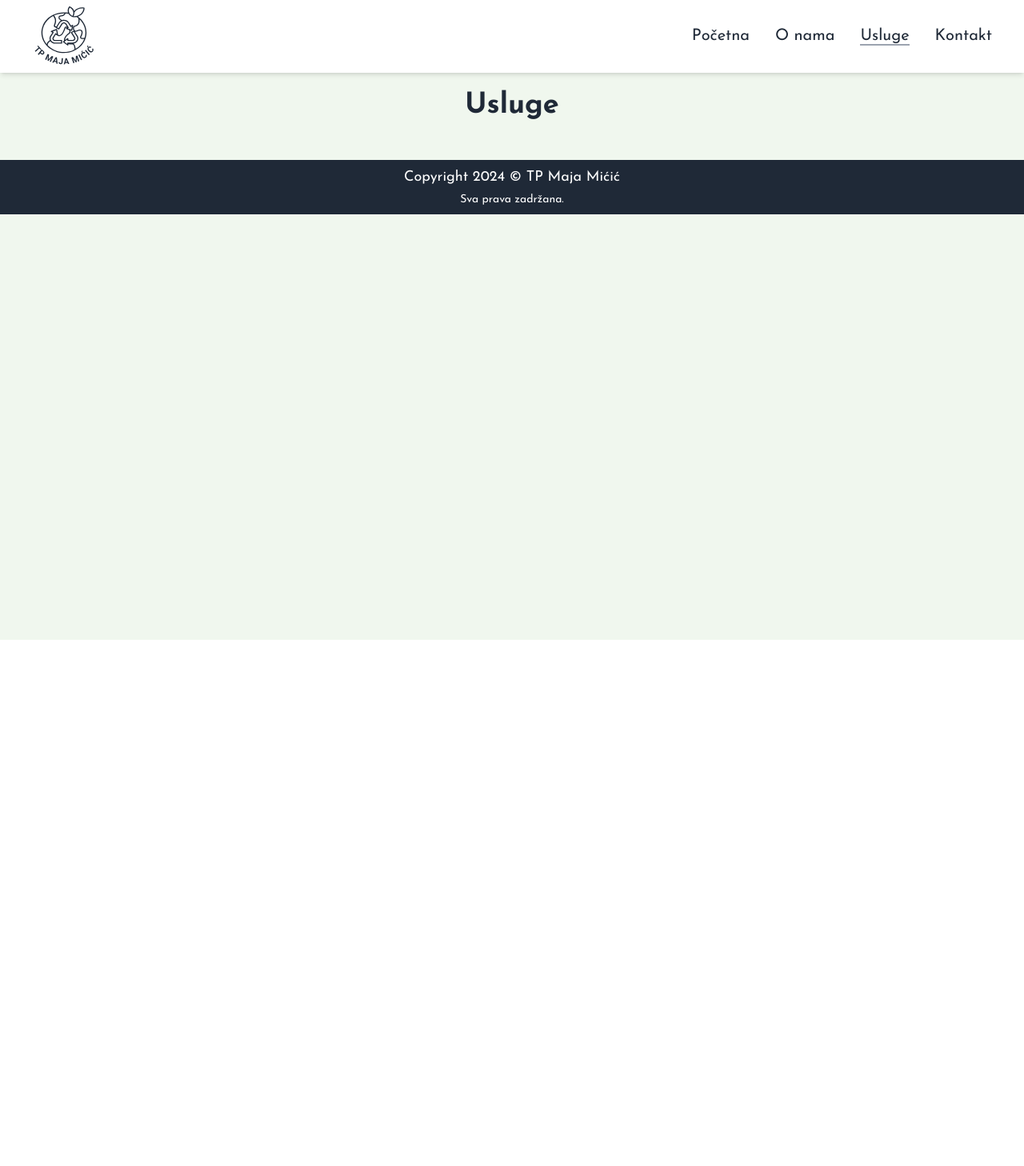
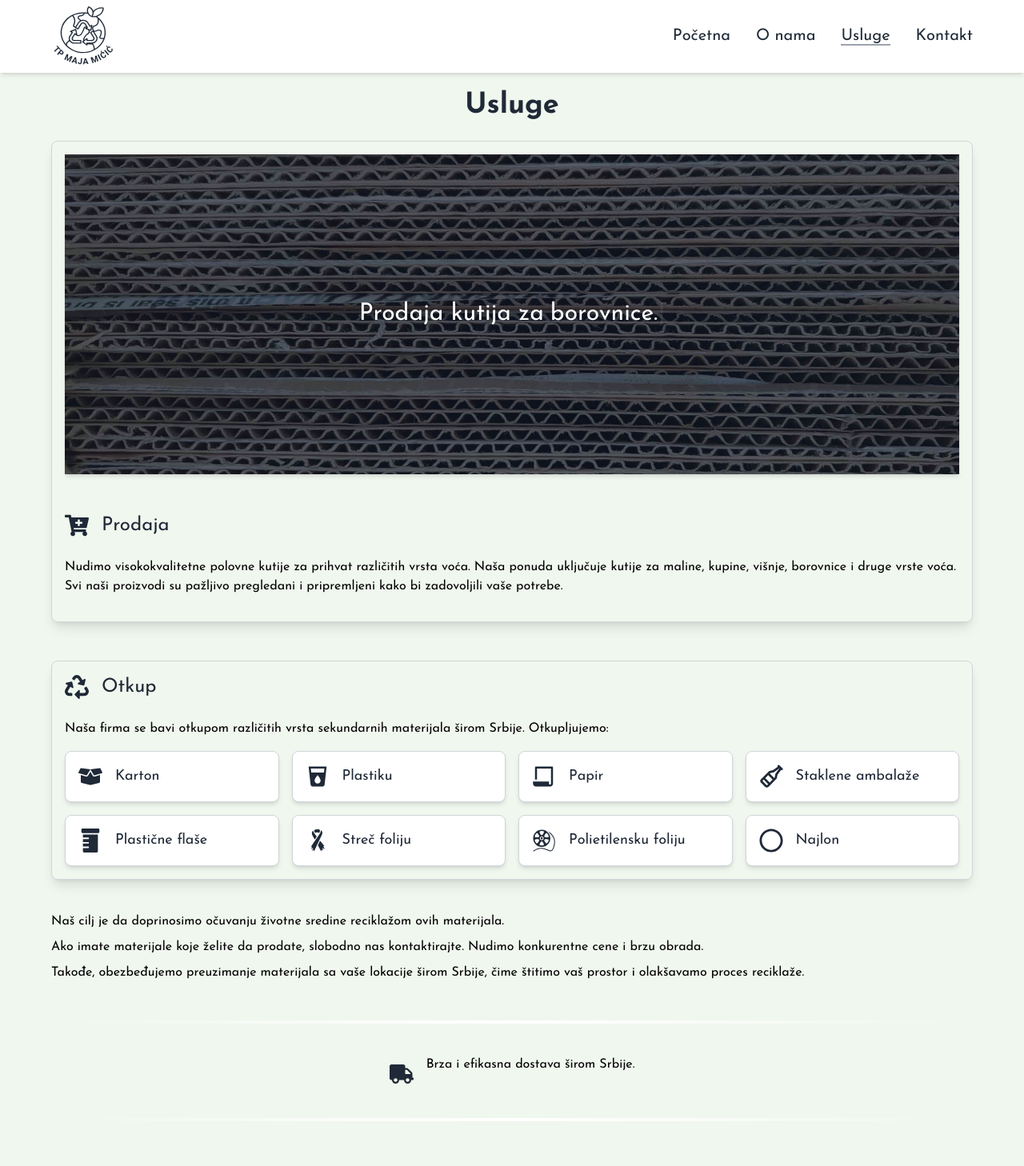
Before and after one commit to mrti00/tpmajamicic, a React (Vite) app: page /usluge in a window 1280 px wide. Shown: the top 1458 px of the page at 80% size. Before the commit the page ends 800 px from the top, so only its background shows below. Built offline with nearby package versions, Linux system fonts and the light colour scheme; a web font is replaced by a local one.

Commit message:
Final Version

```diff
--- a/index.html
+++ b/index.html
@@ -9,7 +9,7 @@
     />
     <meta
       name="keywords"
-      content="sekundarne sirovine, reciklaza, otkup sekundarnih sirovina, papir, plastika, metal, karton, pozega, najlon, kese, otpad, zapadna srbija, kutije, kartonske kutije, staklo, tpmajamicic, tp maja micic"
+      content="sekundarne sirovine, reciklaza, otkup sekundarnih sirovina, papir, plastika, karton, pozega, najlon, otpad, zapadna srbija, kutije, kartonske kutije, polietilonska folija, strec folija, plasticne flase, staklene ambalaze, tpmajamicic, tp maja micic"
     />
 
     <meta property="og:title" content="TP Maja Mićić" />
--- a/package.json
+++ b/package.json
@@ -16,8 +16,10 @@
     "emailjs-com": "^3.2.0",
     "leaflet": "^1.9.4",
     "react": "^18.3.1",
+    "react-countup": "^6.5.3",
     "react-dom": "^18.3.1",
     "react-icons": "^5.2.1",
+    "react-intersection-observer": "^9.13.0",
     "react-leaflet": "^4.2.1",
     "react-router-dom": "^6.26.0",
     "react-typed": "^2.0.12",
--- a/src/App.jsx
+++ b/src/App.jsx
@@ -12,9 +12,9 @@ function App() {
   return (
     <Router>
       <div className="bg-[#F0F7EE] min-h-screen">
+        <ScrollToTop />
         <Header />
-        <ScrollToTop />
-        <div className="pt-28 max-w-7xl mx-auto px-4 md:px-6 lg:px-8 xl:px-10">
+        <div className="pt-28 max-w-full mx-auto px-4 md:px-5 lg:px-16 ">
           <Routes>
             <Route path="/" element={<Pocetna />} />
             <Route path="/o-nama" element={<ONama />} />
--- a/src/components/Faq.jsx
+++ b/src/components/Faq.jsx
@@ -12,12 +12,12 @@ function Faq() {
     {
       question: "Šta je reciklaža sekundarnih sirovina?",
       answer:
-        "Reciklaža sekundarnih sirovina uključuje proces obrade materijala koji bi inače završio na deponijama. To obuhvata materijale poput kartona, plastike, papira, metala i stakla, koji se obrađuju i ponovo koriste u proizvodnji novih proizvoda.",
+        "Reciklaža sekundarnih sirovina uključuje proces obrade materijala koji bi inače završio na deponijama. To obuhvata materijal koji se obrađuje i ponovo koristi u proizvodnji novih proizvoda.",
     },
     {
       question: "Koje vrste materijala prihvatate?",
       answer:
-        "Prihvatamo širok spektar materijala, uključujući karton, plastiku, papir, metal i staklo. Naša svrha je da produžimo životni vek ovih materijala i smanjimo njihov uticaj na životnu sredinu.",
+        "Prihvatamo širok spektar materijala, uključujući karton, plastiku, papir, staklene ambalaže, plastične flaše, streč foliju, polietilensku foliju i najlon. Naša svrha je da produžimo životni vek ovih materijala i smanjimo njihov uticaj na životnu sredinu.",
     },
     {
       question: "Kako mogu da stupim u kontakt sa vama?",
--- a/src/components/Header.jsx
+++ b/src/components/Header.jsx
@@ -39,8 +39,8 @@ function Header() {
 
   return (
     <header className="shadow-md w-full fixed top-0 left-0 bg-white z-50 ">
-      <div className="max-w-7xl mx-auto px-4 md:px-6 lg:px-8 xl:px-10 py-2 relative">
-        <div className="md:flex items-center justify-between">
+      <div className="max-w-full mx-auto px-4 md:px-5 lg:px-16 py-2 relative">
+        <div className="md:flex items-center justify-between ">
           <img
             onClick={scrollToTop}
             src={logo}
--- a/src/pages/Pocetna.jsx
+++ b/src/pages/Pocetna.jsx
@@ -4,13 +4,12 @@ import { BsStopwatch } from "react-icons/bs";
 import { GiMoneyStack } from "react-icons/gi";
 import { FaRecycle } from "react-icons/fa";
 import { GoRocket } from "react-icons/go";
-import Faq from "../components/Faq";
 
 function Pocetna() {
   return (
     <main>
       <section>
-        <div className="relative w-full h-[calc(90vh-4rem)] overflow-hidden md:rounded-full">
+        <div className="relative w-full h-[calc(90vh-4rem)]  overflow-hidden md:rounded-full">
           <img
             src={boxes}
             alt="Kutije"
@@ -42,7 +41,7 @@ function Pocetna() {
         </div>
       </section>
       <section className="mt-16 ">
-        <div className="mx-auto px-4 mt-5">
+        <div className="text-center mx-auto px-4 mt-5">
           <h2 className="text-3xl md:text-4xl font-bold text-center mb-12 text-gray-800">
             Zašto izabrati nas?
           </h2>
@@ -53,13 +52,13 @@ function Pocetna() {
               <div className="bg-white p-6 rounded-lg shadow-lg mb-10 ">
                 <h3 className="text-xl font-semibold mb-4">Brza procena</h3>
                 <p>
-                  Naša stručnost omogućava brzu i tačnu procenu svih sekundarnih
+                  Naša stručnost omogućava brzu i tačnu procenu sekundarnih
                   sirovina.
                 </p>
               </div>
             </div>
             <div className="w-full md:w-1/3 px-4 mb-8">
-              <GiMoneyStack className="w-full  h-14 md:h-16 mb-5 text-gray-800" />
+              <GiMoneyStack className="w-full  h-12 md:h-16 mb-5 text-gray-800" />
 
               <div className="bg-white p-6 rounded-lg shadow-lg mb-10">
                 <h3 className="text-xl font-semibold mb-4">Najbolje cene</h3>
@@ -96,9 +95,10 @@ function Pocetna() {
         <ul className="list-disc list-inside text-gray-700 mb-10">
           <li className="mb-4">
             <strong>Reciklaža materijala:</strong> Reciklaža materijala koji bi
-            inače završio na deponijama, uključujući plastiku, papir, metal i
-            staklo. Naš cilj je da produžimo životni vek ovih materijala i
-            smanjimo njihov uticaj na okolinu.
+            inače završio na deponijama, uključujući karton, plastiku, papir,
+            staklene ambalaže, plastične flaše, streč foliju, polietilensku
+            foliju i najlon. Naš cilj je da produžimo životni vek ovih
+            materijala i smanjimo njihov uticaj na okolinu.
           </li>
           <li className="mb-4">
             <strong>Ekološki prihvatljive metode:</strong> Koristimo ekološki
@@ -128,10 +128,11 @@ function Pocetna() {
           buduće generacije.
         </p>
       </section>
+      <hr className="border-t-2 border-transparent mt-5 md:mt-10 bg-gradient-to-r from-[#F0F7EE] via-white to-[#F0F7EE] h-1" />
 
-      <section className="mt-16">
+      <section className="mt-10">
         <div>
-          <div className="text-center mb-10">
+          <div className="text-center mb-10 ">
             <div className="flex items-center justify-center gap-5 mb-5">
               <h2 className=" text-3xl md:text-4xl font-bold mb-4  text-gray-800">
                 Naša misija
@@ -148,6 +149,7 @@ function Pocetna() {
               promovišu odgovoran odnos prema resursima.
             </p>
           </div>
+          <hr className="border-t-2 border-transparent mt-10 bg-gradient-to-r from-[#F0F7EE] via-white to-[#F0F7EE] h-1" />
 
           <div className="mb-12">
             <h3 className="text-3xl font-semibold mb-4 text-gray-700 mt-16">
@@ -194,7 +196,6 @@ function Pocetna() {
           </div>
         </div>
       </section>
-      <Faq />
     </main>
   );
 }
--- a/src/pages/Usluge.jsx
+++ b/src/pages/Usluge.jsx
@@ -1,13 +1,141 @@
-function Usluge() {
+import {
+  FaRecycle,
+  FaCartPlus,
+  FaTruck,
+  FaBoxOpen,
+  FaPrescriptionBottle,
+  FaRegCircle,
+} from "react-icons/fa";
+import boxesofboxes from "../assets/images/boxes_boxes.jpg";
+import { MdLocalDrink } from "react-icons/md";
+import { RiFilePaperLine } from "react-icons/ri";
+import { PiBeerBottleBold } from "react-icons/pi";
+import { GiRibbon, GiFilmSpool } from "react-icons/gi";
+import TypewriterComponent from "typewriter-effect";
+import Faq from "../components/Faq";
+
+const materials = [
+  { name: "Karton", icon: <FaBoxOpen className="text-gray-800 text-3xl" /> },
+  {
+    name: "Plastiku",
+    icon: <MdLocalDrink className="text-gray-800 text-3xl" />,
+  },
+  {
+    name: "Papir",
+    icon: <RiFilePaperLine className="text-gray-800 text-3xl" />,
+  },
+  {
+    name: "Staklene ambalaže",
+    icon: <PiBeerBottleBold className="text-gray-800 text-3xl" />,
+  },
+  {
+    name: "Plastične flaše",
+    icon: <FaPrescriptionBottle className="text-gray-800 text-3xl" />,
+  },
+  {
+    name: "Streč foliju",
+    icon: <GiRibbon className="text-gray-800 text-3xl" />,
+  },
+  {
+    name: "Polietilensku foliju",
+    icon: <GiFilmSpool className="text-gray-800 text-3xl" />,
+  },
+  { name: "Najlon", icon: <FaRegCircle className="text-gray-800 text-3xl" /> },
+];
+
+const Usluge = () => {
   return (
     <main>
       <section>
         <h2 className="text-3xl md:text-4xl font-bold text-gray-800 mb-6 text-center">
           Usluge
         </h2>
+
+        <div className="relative border border-gray-300 p-4 rounded-lg shadow-lg mb-12">
+          <div className="relative">
+            <img
+              src={boxesofboxes}
+              alt="Kartonske kutije"
+              className="w-full h-[300px] md:h-[400px] object-cover shadow-md"
+            />
+            <div className="absolute inset-0 bg-gray-900 bg-opacity-70 flex items-center justify-center">
+              <h2 className="text-2xl md:text-3xl text-white text-center flex items-center">
+                <span>Prodaja kutija za </span>
+                <span className="ml-2">
+                  <TypewriterComponent
+                    options={{
+                      strings: ["maline.", "kupine.", "višnje.", "borovnice."],
+                      autoStart: true,
+                      loop: true,
+                      delay: 1,
+                      deleteSpeed: 1,
+                    }}
+                  />
+                </span>
+              </h2>
+            </div>
+          </div>
+          <div className="relative mt-12">
+            <div className="flex items-center mb-6">
+              <FaCartPlus className="text-gray-800 text-3xl mr-4" />
+              <h3 className="text-2xl text-gray-800">Prodaja</h3>
+            </div>
+            <p className="mb-4">
+              Nudimo visokokvalitetne polovne kutije za prihvat različitih vrsta
+              voća. Naša ponuda uključuje kutije za maline, kupine, višnje,
+              borovnice i druge vrste voća. Svi naši proizvodi su pažljivo
+              pregledani i pripremljeni kako bi zadovoljili vaše potrebe.
+            </p>
+          </div>
+        </div>
+
+        <div className="border border-gray-300 p-4 rounded-lg shadow-lg mb-10">
+          <div className="flex items-center mb-6">
+            <FaRecycle className="text-gray-800 text-3xl mr-4" />
+            <h3 className="text-2xl text-gray-800">Otkup</h3>
+          </div>
+          <p className="mb-4">
+            Naša firma se bavi otkupom različitih vrsta sekundarnih materijala
+            širom Srbije. Otkupljujemo:
+          </p>
+          <div className="grid grid-cols-1 md:grid-cols-2 lg:grid-cols-4 gap-4">
+            {materials.map((material) => (
+              <div
+                key={material.name}
+                className="bg-white border border-gray-300 p-4 rounded-lg shadow-md flex items-center space-x-4"
+              >
+                {material.icon}
+                <p className="text-gray-800 text-lg">{material.name}</p>
+              </div>
+            ))}
+          </div>
+        </div>
+
+        <div className="mt-10">
+          <p className="mb-2">
+            Naš cilj je da doprinosimo očuvanju životne sredine reciklažom ovih
+            materijala.
+          </p>
+          <p className="mb-2">
+            Ako imate materijale koje želite da prodate, slobodno nas
+            kontaktirajte. Nudimo konkurentne cene i brzu obrada.
+          </p>
+          <p className="mb-12">
+            Takođe, obezbeđujemo preuzimanje materijala sa vaše lokacije širom
+            Srbije, čime štitimo vaš prostor i olakšavamo proces reciklaže.
+          </p>
+          <hr className="border-t-2 border-transparent mt-5 md:mt-10 bg-gradient-to-r from-[#F0F7EE] via-white to-[#F0F7EE] h-1" />
+          <div className="flex items-center mt-6 justify-center">
+            <FaTruck className="text-gray-800 text-3xl mr-4 mt-6" />
+            <p>Brza i efikasna dostava širom Srbije.</p>
+          </div>
+          <hr className="border-t-2 border-transparent mt-5 md:mt-10 bg-gradient-to-r from-[#F0F7EE] via-white to-[#F0F7EE] h-1" />
+        </div>
+
+        <Faq />
       </section>
     </main>
   );
-}
+};
 
 export default Usluge;
```
Also changed, not shown: src/pages/Kontakt.jsx (+60 -79 lines), src/pages/ONama.jsx (+29 -29 lines), src/assets/images/boxes_boxes.jpg (added), 1 other file (tests, documents, lock files or other folders).
